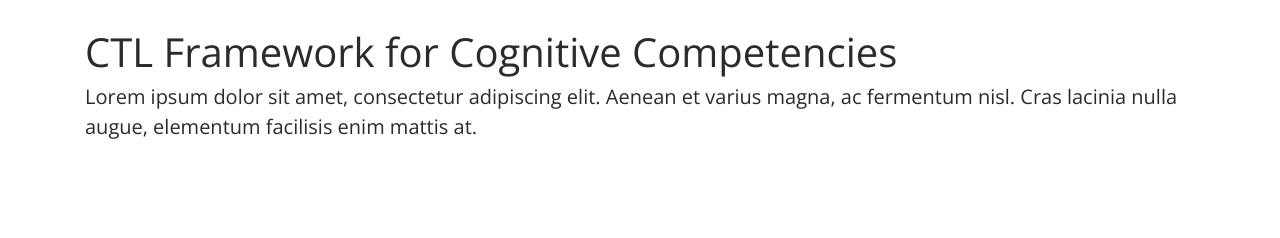
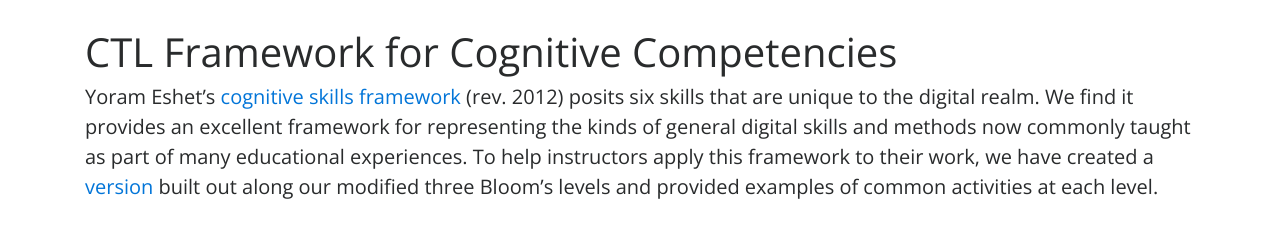
Before and after one commit to ccnmtl/diglit-cognitive-badge, a website: page index.html in a window 1280 px wide. Drawn offline with nearby package versions, Linux system fonts and the light colour scheme; a script that the page names is missing.

Commit message:
Update index.html

```diff
--- a/index.html
+++ b/index.html
@@ -203,7 +203,7 @@
                         CTL Framework for Cognitive Competencies
                     </h1>
                     <p class="lead">
-                        Lorem ipsum dolor sit amet, consectetur adipiscing elit. Aenean et varius magna, ac fermentum nisl. Cras lacinia nulla augue, elementum facilisis enim mattis at.
+                        Yoram Eshet’s <a href="http://iisit.org/Vol9/IISITv9p267-276Eshet021.pdf"> cognitive skills framework </a>(rev. 2012) posits six skills that are unique to the digital realm. We find it provides an excellent framework for representing the kinds of general digital skills and methods now commonly taught as part of many educational experiences. To help instructors apply this framework to their work, we have created a <a href="http://edblogs.columbia.edu/teaching-dig-lit/resources/cognitive-digital-skills-matrix/">version </a> built out along our modified three Bloom’s levels and provided examples of common activities at each level.
                     </p>
                 </div>
             </div>
```
